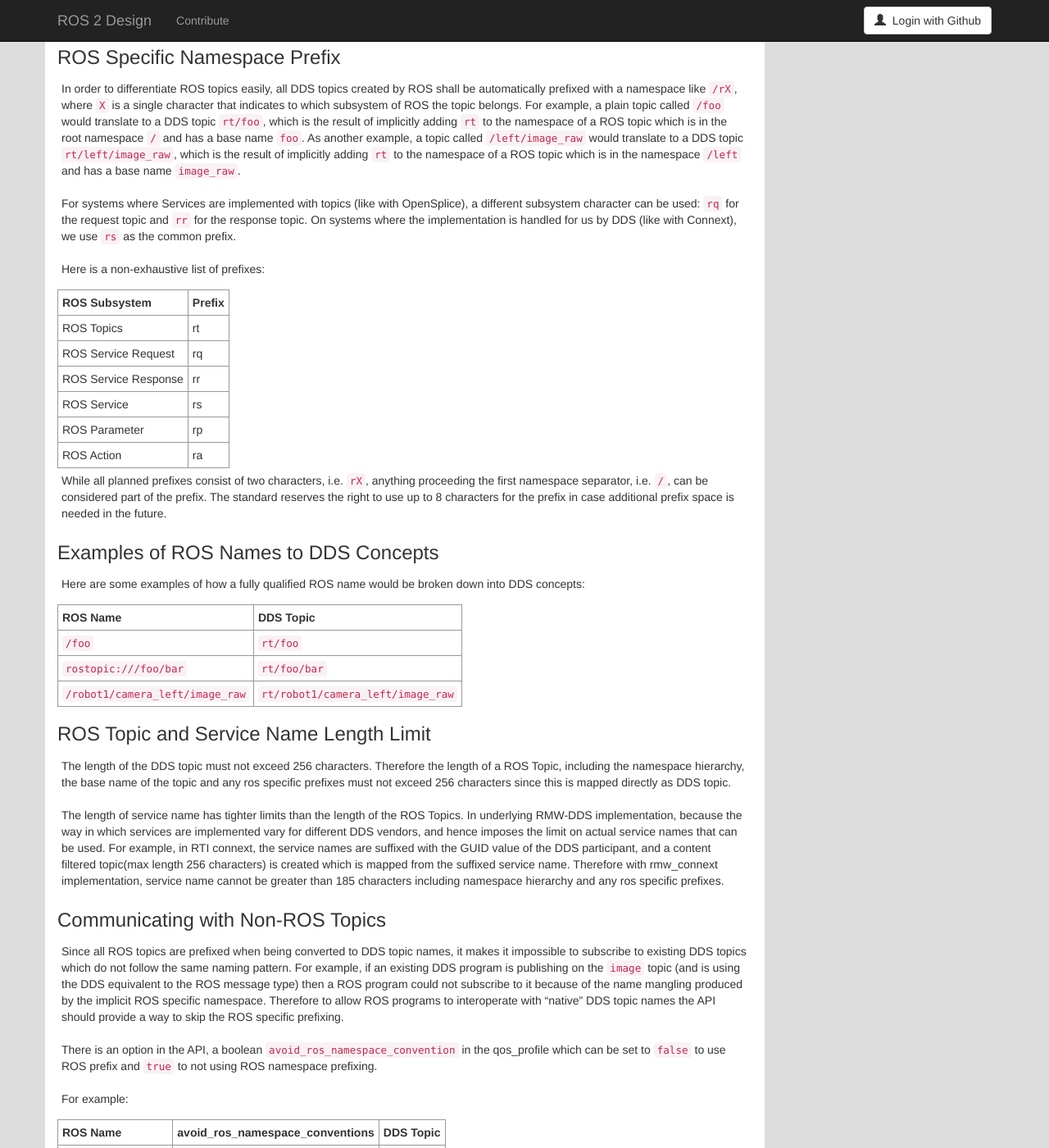
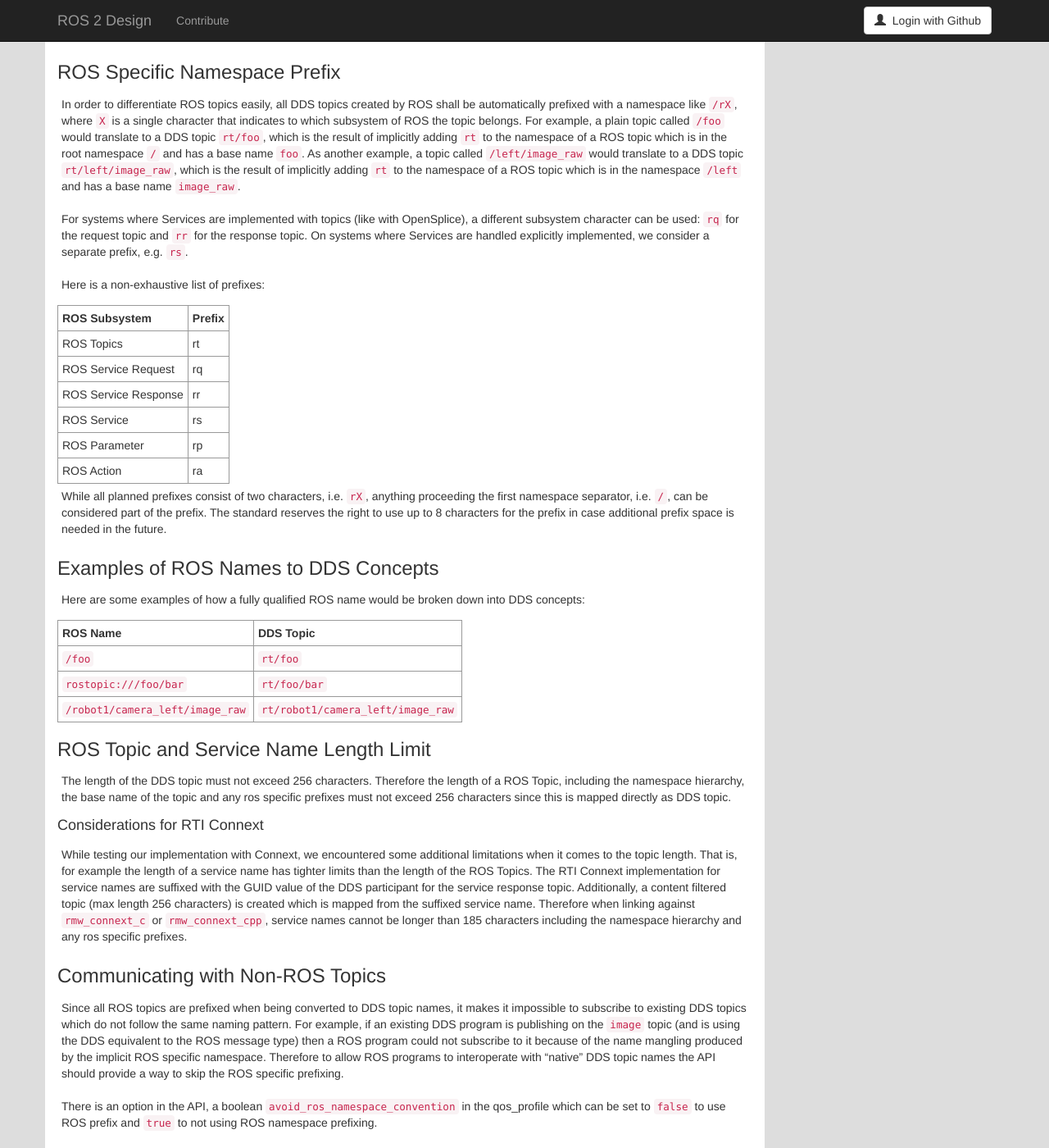
Before and after one commit to ros2/design, a Jekyll site: the page built from articles/140_topic_and_service_name_mapping.md, in a window 1280 px wide and 1400 px high, scrolled down 4215 px. Shown: the whole window at 82% size. Built offline with Jekyll 4.4.1, drawn with Linux system fonts in a browser that asks for light colours; nearby versions of some CDN libraries; some of the changed text lies outside the part shown.

Commit message:
highlight rti connext limitations

```diff
--- a/articles/140_topic_and_service_name_mapping.md
+++ b/articles/140_topic_and_service_name_mapping.md
@@ -211,7 +211,7 @@ For example, a plain topic called `/foo` would translate to a DDS topic `rt/foo`
 As another example, a topic called `/left/image_raw` would translate to a DDS topic `rt/left/image_raw`, which is the result of implicitly adding `rt` to the namespace of a ROS topic which is in the namespace `/left` and has a base name `image_raw`.
 
 For systems where Services are implemented with topics (like with OpenSplice), a different subsystem character can be used: `rq` for the request topic and `rr` for the response topic.
-On systems where the implementation is handled for us by DDS (like with Connext), we use `rs` as the common prefix.
+On systems where Services are handled explicitly implemented, we consider a separate prefix, e.g. `rs`.
 
 Here is a non-exhaustive list of prefixes:
 
@@ -242,10 +242,13 @@ Here are some examples of how a fully qualified ROS name would be broken down in
 
 The length of the DDS topic must not exceed 256 characters. Therefore the length of a ROS Topic, including the namespace hierarchy, the base name of the topic and any ros specific prefixes must not exceed 256 characters since this is mapped directly as DDS topic.
 
-The length of service name has tighter limits than the length of the ROS Topics.
-In underlying RMW-DDS implementation, because the way in which services are implemented vary for different DDS vendors, and hence imposes the limit on actual service names that can be used.
-For example, in RTI connext, the service names are suffixed with the GUID value of the DDS participant, and a content filtered topic(max length 256 characters) is created which is mapped from the suffixed service name.
-Therefore with rmw_connext implementation, service name cannot be greater than 185 characters including namespace hierarchy and any ros specific prefixes.
+#### Considerations for RTI Connext
+
+While testing our implementation with Connext, we encountered some additional limitations when it comes to the topic length.
+That is, for example the length of a service name has tighter limits than the length of the ROS Topics.
+The RTI Connext implementation for service names are suffixed with the GUID value of the DDS participant for the service response topic.
+Additionally, a content filtered topic (max length 256 characters) is created which is mapped from the suffixed service name.
+Therefore when linking against `rmw_connext_c` or `rmw_connext_cpp`, service names cannot be longer than 185 characters including the namespace hierarchy and any ros specific prefixes.
 
 ### Communicating with Non-ROS Topics
 
```
